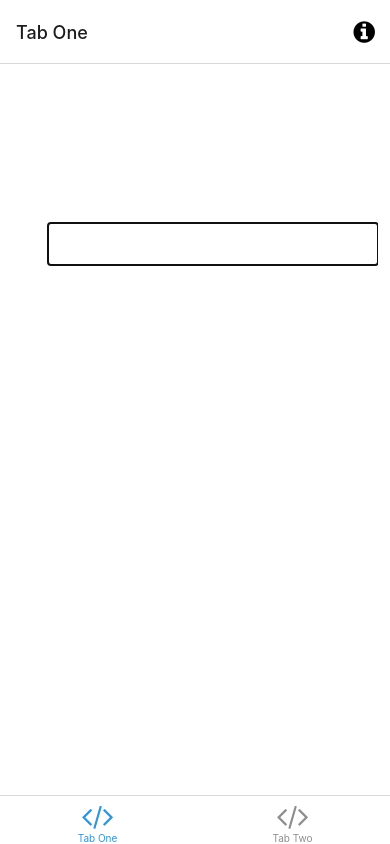
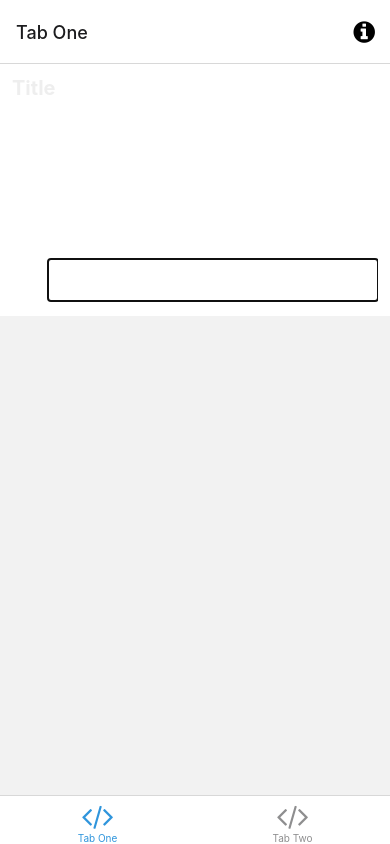
Before and after one commit to JaiRaga/taskade-mobile, a React Native app in the folder taskade-mob/: screen /TabOne in a window 390 px wide. Built offline with nearby package versions, Linux system fonts and the light colour scheme; what expo-linking would draw is missing.

Commit message:
:sparkles: added keyboard avoiding view for the text input to be visible during typing

```diff
--- a/taskade-mob/screens/TabOneScreen.tsx
+++ b/taskade-mob/screens/TabOneScreen.tsx
@@ -1,5 +1,14 @@
 import { useState } from 'react';
-import { FlatList, StyleSheet, TextInput } from 'react-native';
+import {
+  Keyboard,
+  FlatList,
+  KeyboardAvoidingView,
+  Platform,
+  StyleSheet,
+  TextInput,
+  ScrollView,
+  TouchableWithoutFeedback,
+} from 'react-native';
 import { MaterialCommunityIcons } from '@expo/vector-icons';
 
 import { Text, View } from '../components/Themed';
@@ -9,7 +18,7 @@ import ToDoItem from '../components/ToDoItem';
 export default function TabOneScreen({
   navigation,
 }: RootTabScreenProps<'TabOne'>) {
-  let id = '4';
+  const [title, setTitle] = useState('');
   const [todos, setTodos] = useState([
     { id: '1', content: 'Buy cookies', isCompleted: false },
     { id: '2', content: 'Car Wash', isCompleted: true },
@@ -17,22 +26,44 @@ export default function TabOneScreen({
     { id: '4', content: 'Cardio', isCompleted: true },
   ]);
 
+  let id = '4';
   const createNewItem = (atIndex: number) => {
     const newTodos = [...todos];
     newTodos.splice(atIndex, 0, { id, content: '', isCompleted: false });
-    setTodos(newTodos)
+    setTodos(newTodos);
   };
 
   return (
+    <KeyboardAvoidingView
+      behavior={Platform.OS === 'ios' ? 'padding' : undefined}
+      keyboardVerticalOffset={Platform.OS === 'ios' ? 130 : 0}
+      style={{ flex: 1 }}
+    >
+      <ScrollView keyboardShouldPersistTaps="always">
+        <TouchableWithoutFeedback onPress={Keyboard.dismiss}>
           <View style={styles.container}>
+            <TextInput
+              value={title}
+              onChangeText={setTitle}
+              placeholder="Title"
+              placeholderTextColor="#eee"
+              style={styles.title}
+            />
+
             <FlatList
               data={todos}
               renderItem={({ item, index }) => (
-          <ToDoItem todo={item} onSubmit={() => createNewItem(index + 1)} />
+                <ToDoItem
+                  todo={item}
+                  onSubmit={() => createNewItem(index + 1)}
+                />
               )}
               style={styles.todos}
             />
           </View>
+        </TouchableWithoutFeedback>
+      </ScrollView>
+    </KeyboardAvoidingView>
   );
 }
 
@@ -42,6 +73,13 @@ const styles = StyleSheet.create({
     alignItems: 'center',
     padding: 12,
   },
+  title: {
+    width: '100%',
+    fontSize: 20,
+    fontWeight: 'bold',
+    color: 'white',
+    marginBottom: 12,
+  },
   todos: {
     width: '100%',
   },
```
Lines whose indentation alone changed are shown as unchanged.
